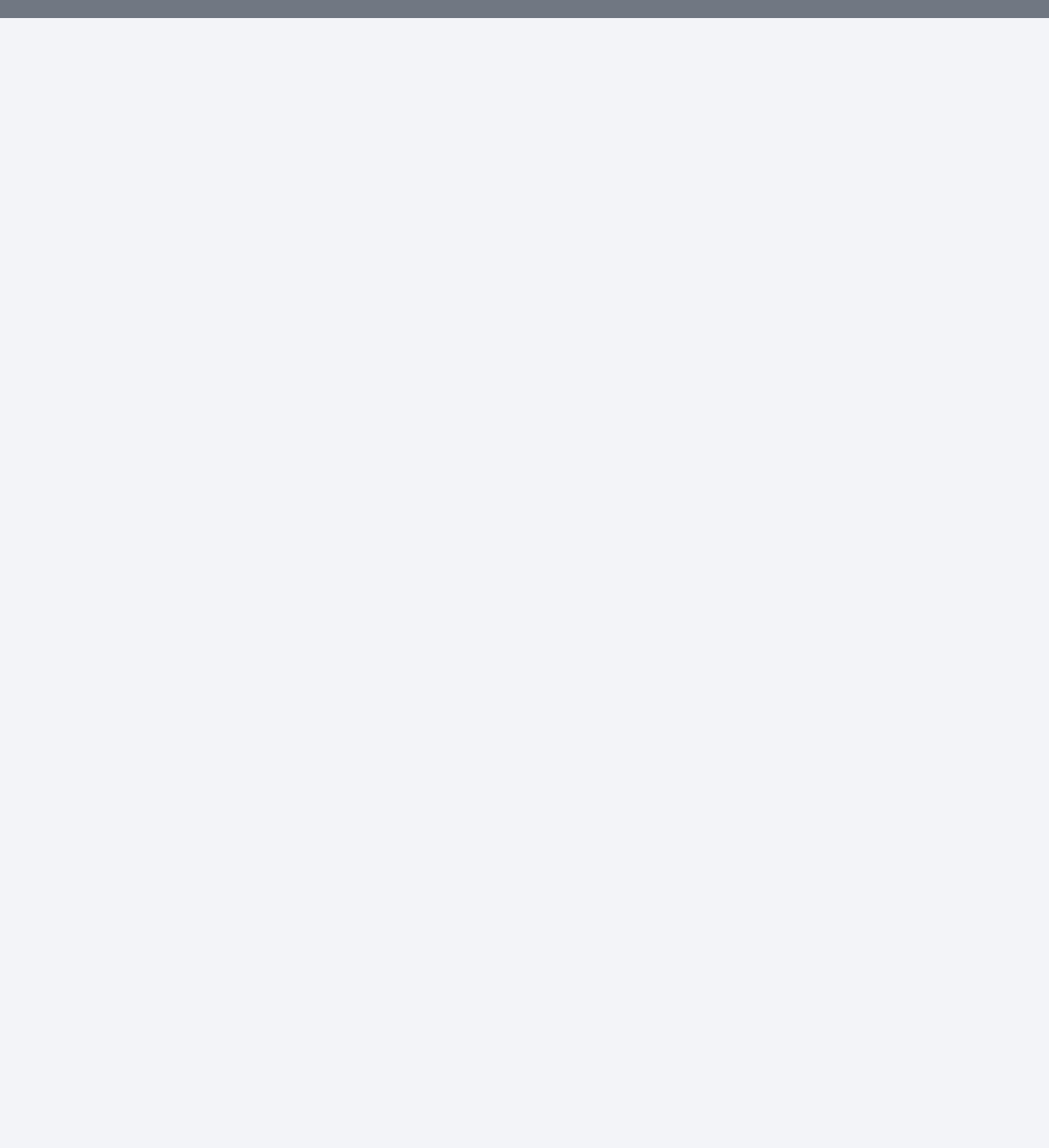
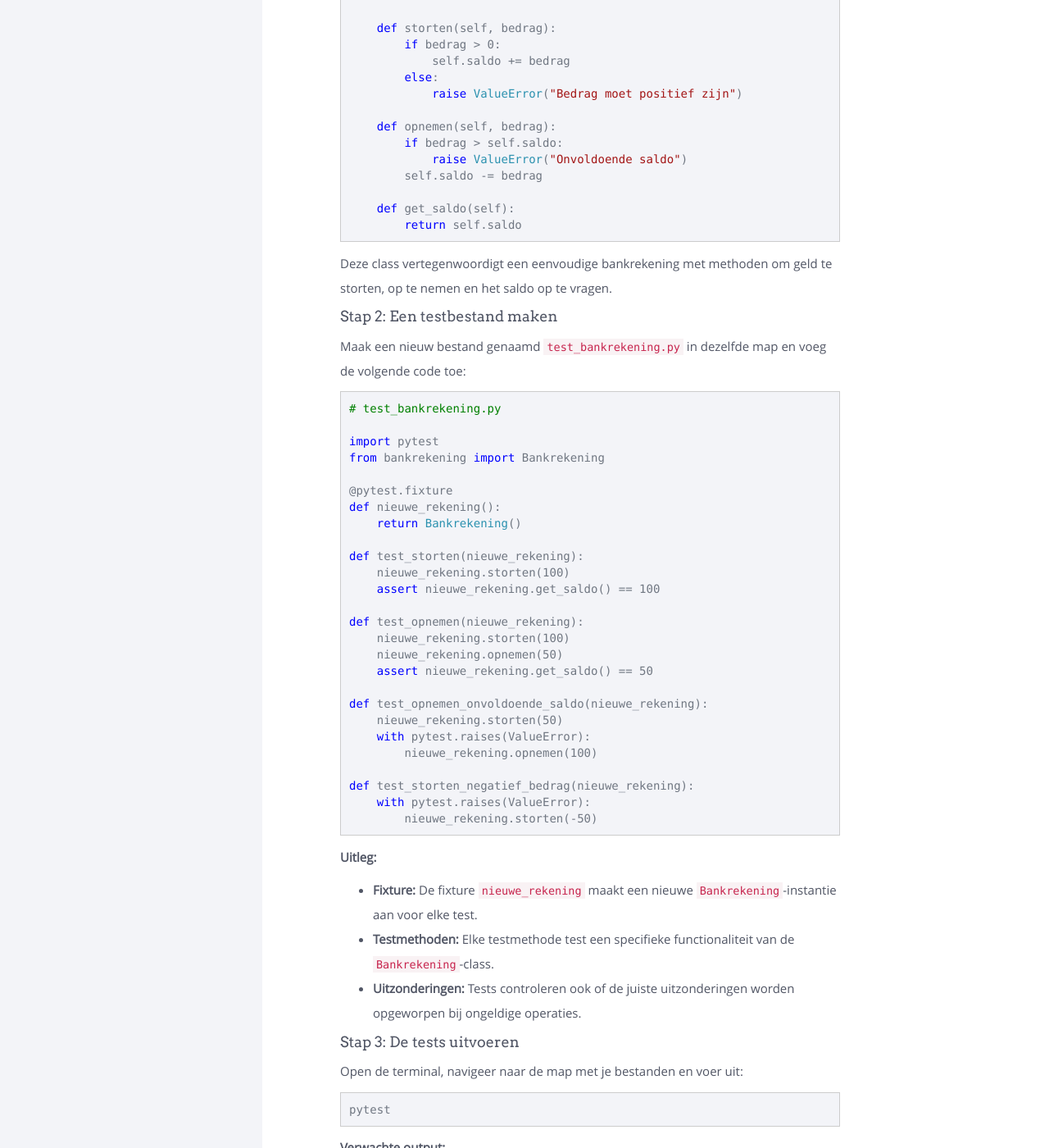
Before and after one commit to sma-it/cursus-python, a Jekyll site: the page built from modules/basics/_posts/2000-10-01-unit_tests.md, in a window 1280 px wide and 1400 px high, scrolled down 18792 px. Shown: the whole window at 82% size. Built offline with Jekyll 4.4.1, drawn with Linux system fonts in a browser that asks for light colours; nearby versions of some CDN libraries; before the commit the page ends 18814 px from its top, so only the background shows below that; some of the changed text lies outside the part shown.

Commit message:
added classes to unit tests

````diff
--- a/modules/basics/_posts/2000-10-01-unit_tests.md
+++ b/modules/basics/_posts/2000-10-01-unit_tests.md
@@ -853,3 +853,212 @@ Nee, er zijn ook andere frameworks zoals `unittest` (standaard in Python) en `no
 **3. Wat als ik een test niet begrijp of vastloop?**
 
 Probeer de foutmelding te lezen en te begrijpen wat er misgaat. Je kunt ook online zoeken naar oplossingen of vragen stellen op forums zoals Stack Overflow.
+
+### Unit Tests met Classes
+
+Naast het testen van losse functies, kun je ook unit tests schrijven voor classes en hun methoden. Hier is een voorbeeld van hoe je dit kunt doen.
+
+#### Stap 1: Een eenvoudige class schrijven
+
+Maak een nieuw Python-bestand genaamd `bankrekening.py` en voeg de volgende code toe:
+
+```python
+# bankrekening.py
+
+class Bankrekening:
+    def __init__(self, saldo=0):
+        self.saldo = saldo
+
+    def storten(self, bedrag):
+        if bedrag > 0:
+            self.saldo += bedrag
+        else:
+            raise ValueError("Bedrag moet positief zijn")
+
+    def opnemen(self, bedrag):
+        if bedrag > self.saldo:
+            raise ValueError("Onvoldoende saldo")
+        self.saldo -= bedrag
+
+    def get_saldo(self):
+        return self.saldo
+```
+
+Deze class vertegenwoordigt een eenvoudige bankrekening met methoden om geld te storten, op te nemen en het saldo op te vragen.
+
+#### Stap 2: Een testbestand maken
+
+Maak een nieuw bestand genaamd `test_bankrekening.py` in dezelfde map en voeg de volgende code toe:
+
+```python
+# test_bankrekening.py
+
+import pytest
+from bankrekening import Bankrekening
+
+@pytest.fixture
+def nieuwe_rekening():
+    return Bankrekening()
+
+def test_storten(nieuwe_rekening):
+    nieuwe_rekening.storten(100)
+    assert nieuwe_rekening.get_saldo() == 100
+
+def test_opnemen(nieuwe_rekening):
+    nieuwe_rekening.storten(100)
+    nieuwe_rekening.opnemen(50)
+    assert nieuwe_rekening.get_saldo() == 50
+
+def test_opnemen_onvoldoende_saldo(nieuwe_rekening):
+    nieuwe_rekening.storten(50)
+    with pytest.raises(ValueError):
+        nieuwe_rekening.opnemen(100)
+
+def test_storten_negatief_bedrag(nieuwe_rekening):
+    with pytest.raises(ValueError):
+        nieuwe_rekening.storten(-50)
+```
+
+**Uitleg:**
+
+- **Fixture:** De fixture `nieuwe_rekening` maakt een nieuwe `Bankrekening`-instantie aan voor elke test.
+- **Testmethoden:** Elke testmethode test een specifieke functionaliteit van de `Bankrekening`-class.
+- **Uitzonderingen:** Tests controleren ook of de juiste uitzonderingen worden opgeworpen bij ongeldige operaties.
+
+#### Stap 3: De tests uitvoeren
+
+Open de terminal, navigeer naar de map met je bestanden en voer uit:
+
+```bash
+pytest
+```
+
+**Verwachte output:**
+
+```bash
+==================== test session starts ====================
+collected 4 items
+
+test_bankrekening.py ....                                 [100%]
+
+===================== 4 passed in X.XXs ======================
+```
+
+Een punt `.` betekent dat de test is geslaagd.
+
+Met deze aanpak kun je eenvoudig unit tests schrijven voor classes en hun methoden, wat helpt bij het waarborgen van de betrouwbaarheid en correctheid van je code.
+
+### Oefeningen met Classes
+
+#### Oefening 1: Een Simpele Rekenmachine Class
+
+**Opdracht:**
+
+Schrijf een class `Rekenmachine` in `rekenmachine_class.py` met de volgende methoden:
+
+```python
+# rekenmachine_class.py
+
+class Rekenmachine:
+    def optellen(self, a, b):
+        return a + b
+
+    def aftrekken(self, a, b):
+        return a - b
+
+    def vermenigvuldigen(self, a, b):
+        return a * b
+
+    def delen(self, a, b):
+        if b == 0:
+            raise ValueError("Kan niet delen door nul.")
+        return a / b
+```
+
+Schrijf in `test_rekenmachine_class.py` testfuncties voor alle methoden van de `Rekenmachine` class. Zorg ervoor dat je ook uitzonderingen test, zoals delen door nul.
+
+**Startcode (`test_rekenmachine_class.py`):**
+
+```python
+# test_rekenmachine_class.py
+import pytest
+from rekenmachine_class import Rekenmachine
+
+@pytest.fixture
+def rekenmachine():
+    return Rekenmachine()
+
+def test_optellen(rekenmachine):
+    pass
+
+def test_aftrekken(rekenmachine):
+    pass
+
+def test_vermenigvuldigen(rekenmachine):
+    pass
+
+def test_delen(rekenmachine):
+    pass
+
+def test_delen_door_nul(rekenmachine):
+    pass
+```
+
+---
+
+#### Oefening 2: Een Simpele Bankrekening Class
+
+**Opdracht:**
+
+Schrijf een class `Bankrekening` in `bankrekening_class.py` met de volgende methoden:
+
+```python
+# bankrekening_class.py
+
+class Bankrekening:
+    def __init__(self, saldo=0):
+        self.saldo = saldo
+
+    def storten(self, bedrag):
+        if bedrag > 0:
+            self.saldo += bedrag
+        else:
+            raise ValueError("Bedrag moet positief zijn")
+
+    def opnemen(self, bedrag):
+        if bedrag > self.saldo:
+            raise ValueError("Onvoldoende saldo")
+        self.saldo -= bedrag
+
+    def get_saldo(self):
+        return self.saldo
+```
+
+Schrijf in `test_bankrekening_class.py` testfuncties voor alle methoden van de `Bankrekening` class. Zorg ervoor dat je ook uitzonderingen test, zoals het opnemen van meer geld dan beschikbaar is en het storten van een negatief bedrag.
+
+---
+
+#### Oefening 3: Een Simpele Product Class
+
+**Opdracht:**
+
+Schrijf een class `Product` in `product_class.py` met de volgende methoden:
+
+```python
+# product_class.py
+
+class Product:
+    def __init__(self, naam, prijs):
+        self.naam = naam
+        self.prijs = prijs
+
+    def wijzig_prijs(self, nieuwe_prijs):
+        if nieuwe_prijs < 0:
+            raise ValueError("Prijs kan niet negatief zijn")
+        self.prijs = nieuwe_prijs
+
+    def get_prijs(self):
+        return self.prijs
+```
+
+Schrijf in `test_product_class.py` testfuncties voor alle methoden van de `Product` class. Zorg ervoor dat je ook uitzonderingen test, zoals het instellen van een negatieve prijs.
````
